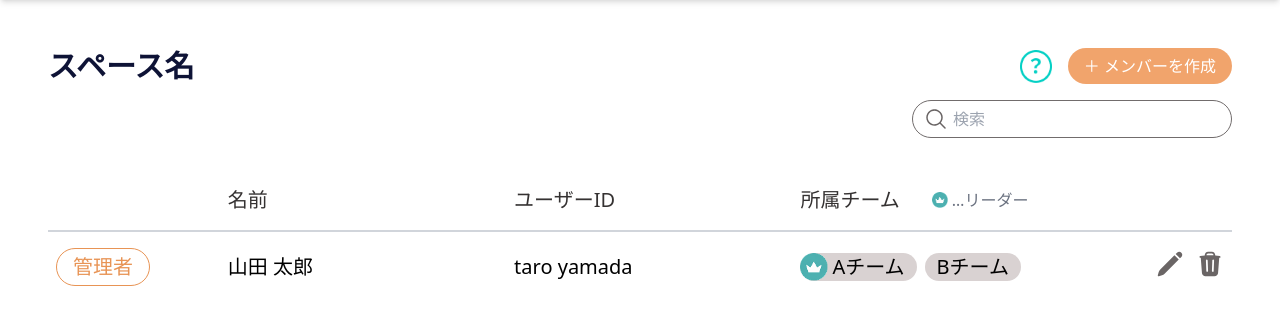
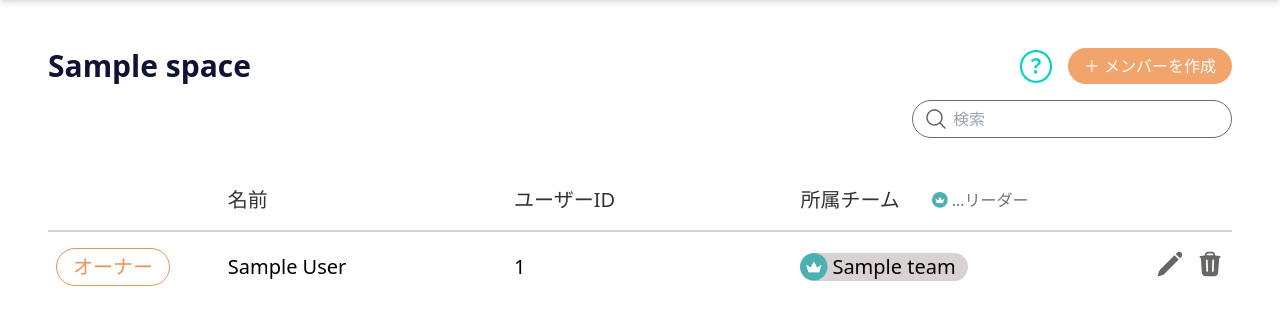
Before and after one commit to 2026-Winter-Hackathon-Dteam/D-team-project, a Django app: page /members/ in a window 1280 px wide. Shown: the part 96-421 px from the top of the page. Run offline with Django 5.2, Linux system fonts and the light colour scheme; a user stored in the database is signed in; tables that the repository leaves empty hold one stand-in row (values such as "Sample post"); parts of the project's set-up code (start-up, migrations or seed data) failed here and were passed over; some libraries are stand-ins or nearby versions.

Commit message:
membersページの表示

```diff
--- a/accounts/templates/accounts/members.html
+++ b/accounts/templates/accounts/members.html
@@ -8,7 +8,7 @@
 
   <div class="flex items-center justify-between">
     <!-- スペース名 -->
-    <h1 class="text-3xl font-bold text-teamy-navy">{{ space_name }}スペース名</h1>
+    <h1 class="text-3xl font-bold text-teamy-navy">{{ space.name }}</h1>
 
     <div class="add_member flex items-center gap-4">
       <!-- [？]ヘルプリンク -->
@@ -82,6 +82,7 @@
         </tr>
       </thead>
 
+      {% comment %}
       <tbody class="divide-y divide-gray-100"> <!-- divideはtr間に線を入れてくれる -->
         <tr class="hover:bg-gray-50">
           <td class="py-4 px-2">
@@ -119,20 +120,19 @@
             </div>
           </td>
         </tr>
+        {% endcomment %}
 
-        {% comment %}
-        変数ができたらこちらに差し替え
         <tbody class="divide-y divide-gray-100"> <!-- divideはtr間に線を入れてくれる -->
-        {% for member in members %}
+        {% for member in space_members %}
           <tr class="hover:bg-gray-50">
 
             <!-- ===== 権限 ===== -->
             <td class="py-4 px-2">
-              {% if member.g_is_owner %}
+              {% if member.space.owner_user == member %}
                 <span class="inline-block border border-teamy-orangeDark text-teamy-orangeDark px-4 py-1 rounded-full">
                   オーナー
                 </span>
-              {% elif member.g_is_admin %}
+              {% elif member.is_admin %}
                 <span class="inline-block border border-teamy-orangeDark text-teamy-orangeDark px-4 py-1 rounded-full">
                   管理者
                 </span>
@@ -142,7 +142,7 @@
             </td>
 
             <!-- ===== 名前 ===== -->
-            <td class="py-4 px-2">{{ member.user_name }}</td>
+            <td class="py-4 px-2">{{ member.name }}</td>
 
             <!-- ===== ユーザーID ===== -->
             <td class="py-4 px-2">{{ member.employee_id }}</td>
@@ -150,14 +150,14 @@
             <!-- ===== 所属チーム ===== -->
             <td class="py-4 px-2">
               <div class="flex items-center flex-nowrap gap-2 overflow-x-auto w-full">
-                {% for team in member.teams.all %}
+                {% for membership in member.team_users_set.all %}
                   <div class="flex-shrink-0 inline-flex items-center gap-1 bg-teamy-grayLight rounded-full px-3 py-1 whitespace-nowrap h-7">
-                    {% if team.is_leader %}
+                    {% if membership.team.leader_user == member %}
                       <img src="{% static 'accounts/imgs/leader.png' %}"
                           alt="leader"
                           class="w-7 h-7 -ml-3 flex-shrink-0">
                     {% endif %}
-                    {{ team.name }}
+                    {{ membership.team.name }}
                   </div>
                 {% endfor %}
               </div>
@@ -186,9 +186,8 @@
             </td>
           </tr>
         {% endfor %}
-        </tbody>
-      {% endcomment %}
-
+      </tbody>
+    </table>
   </div>
 </div>
 
--- a/accounts/views_pages.py
+++ b/accounts/views_pages.py
@@ -1,11 +1,11 @@
 import secrets
 import string
 from django.db import IntegrityError, transaction
+from django.db.models import Q
 from django.shortcuts import render, redirect
-from django.views import View
 from django.views.generic import TemplateView
+from django.views.decorators.http import require_http_methods
 from django.contrib.auth import get_user_model
-from django.contrib.auth.mixins import LoginRequiredMixin
 from django.contrib.auth.decorators import login_required
 from .forms import  OwnerMemberCreateForm
 from teams.models import Team_Users
@@ -83,12 +83,32 @@ def create_member(request):
 
 
 # ***************************************************************************
+# メンバー表示
 @login_required
 def members(request):
-        return render(request, "accounts/members.html", {
-        "team_list": [],
-    })
+    space=request.user.space
+    query = request.GET.get("q", "").strip()
 
+    # メンバー一覧取得
+    space_members = (
+        User.objects
+        .filter(space=space)
+        .prefetch_related("team_users_set__team")
+    )
+    # 検索がある場合だけ絞り込み(名前または社員IDの部分一致)
+    if query:
+        space_members = space_members.filter(
+            Q(name__icontains=query) |
+            Q(employee_id__icontains=query)
+        )
+
+    context = {
+        "space":space,
+        "space_members": space_members,
+    }
+    return render(request, "accounts/members.html", context)
+
+# ***************************************************************************
 @login_required
 def profile(request):
     return render(request, "accounts/profile.html")
```
